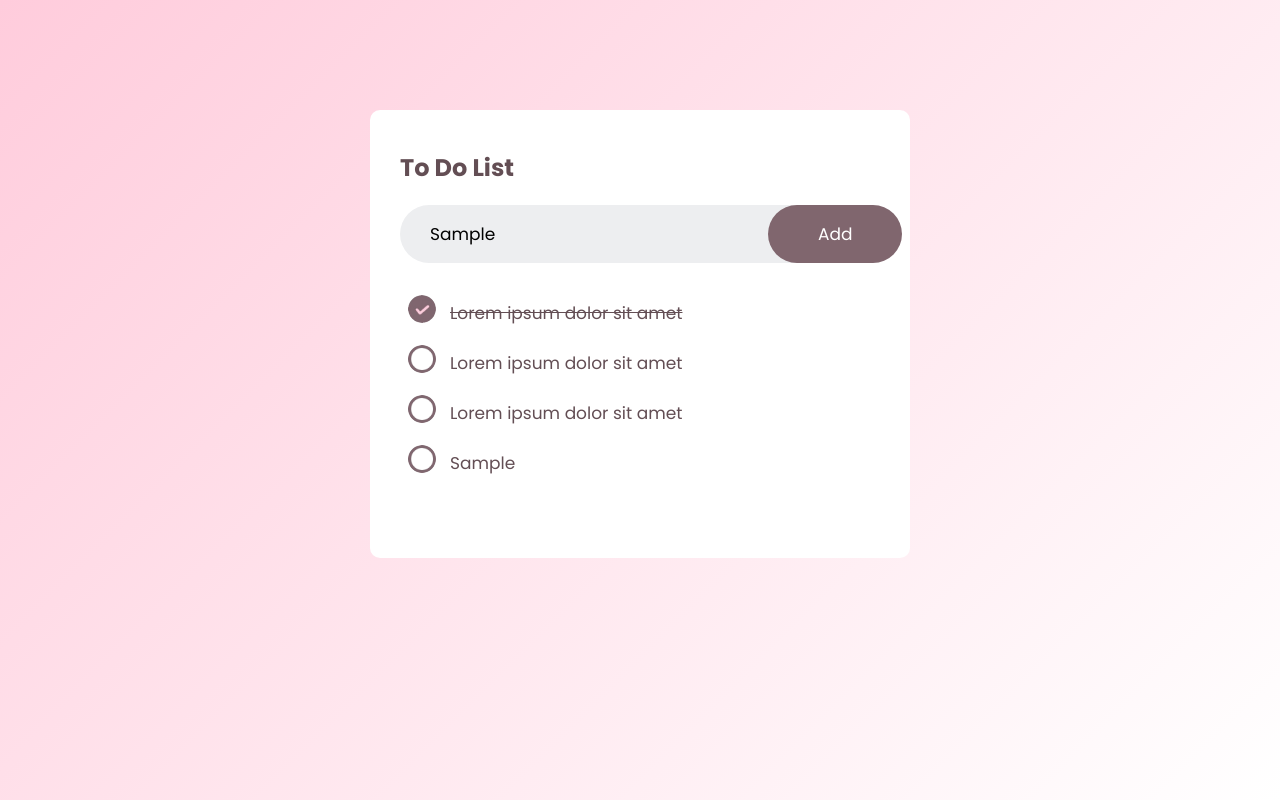
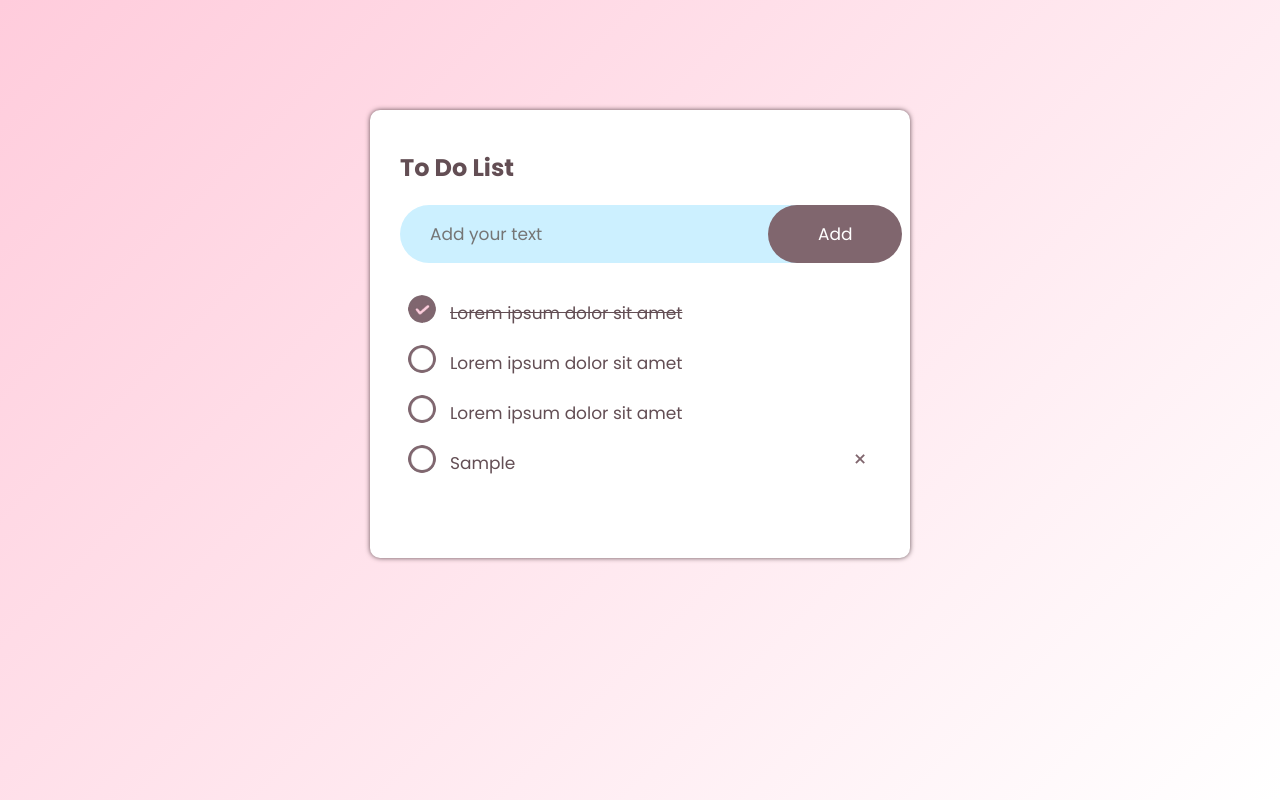
Before and after one commit to tiafields/ToDoList, a plain HTML site: page index.html in a window 1280 px wide. Both pictures are taken after typing "Sample" into the empty fields and a click on the button "Add". Drawn offline with Linux system fonts and the light colour scheme.

Commit message:
chanign styling to text field, preparing the UI of the delete task button, adding an EventListener to add a task with by hitting the enter key

```diff
--- a/script.js
+++ b/script.js
@@ -1,6 +1,7 @@
 const inputBox = document.getElementById("input-box");
 const listContainter = document.getElementById("list-container");
 
+/* Function for Adding Task */
 function addTask(){
     if(inputBox.value === '') {
         alert("Please enter a task.");
@@ -9,7 +10,15 @@ function addTask(){
         let li = document.createElement("li");
         li.innerHTML = inputBox.value;
         listContainter.appendChild(li);
+        let span = document.createElement("span");
+        span.innerHTML = "\u00d7";
+        li.appendChild(span);
     }
-
-
+    inputBox.value ="";
 }
+/* Processing task by hitting the Enter Button on the Keyboard */
+inputBox.addEventListener("keyup", function(event) {
+    if (event.key === "Enter") {
+        addTask();
+    }
+});
--- a/style.css
+++ b/style.css
@@ -9,6 +9,7 @@
     min-height: 100vh;
     background: linear-gradient(135deg, #ffccdc, #ffffff);/* , #4e085f); */
     padding: 10px;
+
 }
 
 .todo-app{
@@ -18,6 +19,7 @@
     margin: 100px auto 20px;
     padding: 40px 30px 70px;
     border-radius: 10px;
+    box-shadow: 0 0 5px #634e54;
 }
 .todo-app h2{
     color: #634e54;
@@ -29,7 +31,7 @@
     display: flex;
     align-items: center;
     justify-content: space-between;
-    background: #edeef0;
+    background: #ccf0ff;
     border-radius: 30px;
     padding-left: 20px;
     margin-bottom: 25px;
@@ -41,6 +43,7 @@ input{
     background: transparent;
     padding: 10px;
     font-size: 17px;
+    color:#59474c;
 }
 button{
     border: none;
@@ -80,3 +83,16 @@ ul li.checked{
 ul li.checked::before{
     background-image: url(images/checked.png);
 }
+ul li span{
+    position: absolute;
+    right: 0;
+    top: 5px;
+    width: 40px;
+    height: 40px;
+    font-size: 22px;
+    color: #80666e;
+    text-align: center;
+}
+ul li span:hover{
+    background: #ccf0ff;
+}
```
